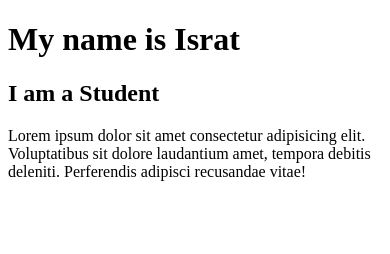
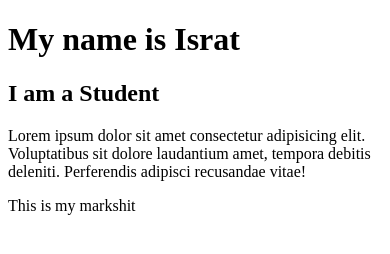
Before and after one commit to Israt3595/My-new-project, a plain HTML site: page index.html in a window 390 px wide. Drawn offline with Linux system fonts and the light colour scheme.

Commit message:
tabletag-added

```diff
--- a/index.html
+++ b/index.html
@@ -10,5 +10,6 @@
  <h1>My name is Israt</h1>
     <h2> I am a Student</h2>
  <p>Lorem ipsum dolor sit amet consectetur adipisicing elit. Voluptatibus sit dolore laudantium amet, tempora debitis deleniti. Perferendis adipisci recusandae vitae!</p>
+ <table> This is my markshit</table>
 </body>
 </html>
```
